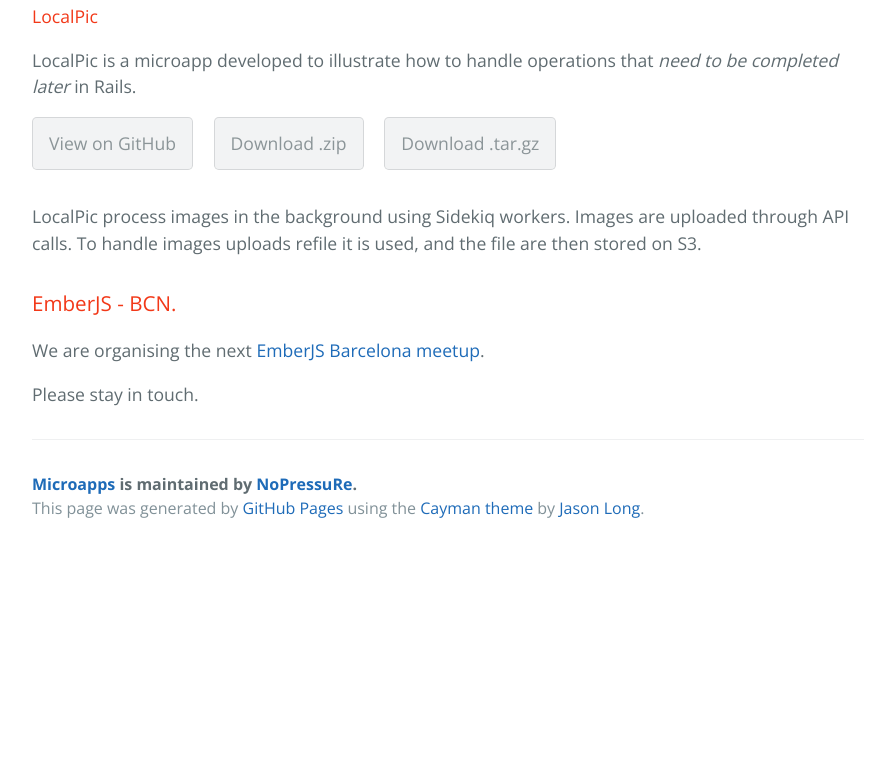
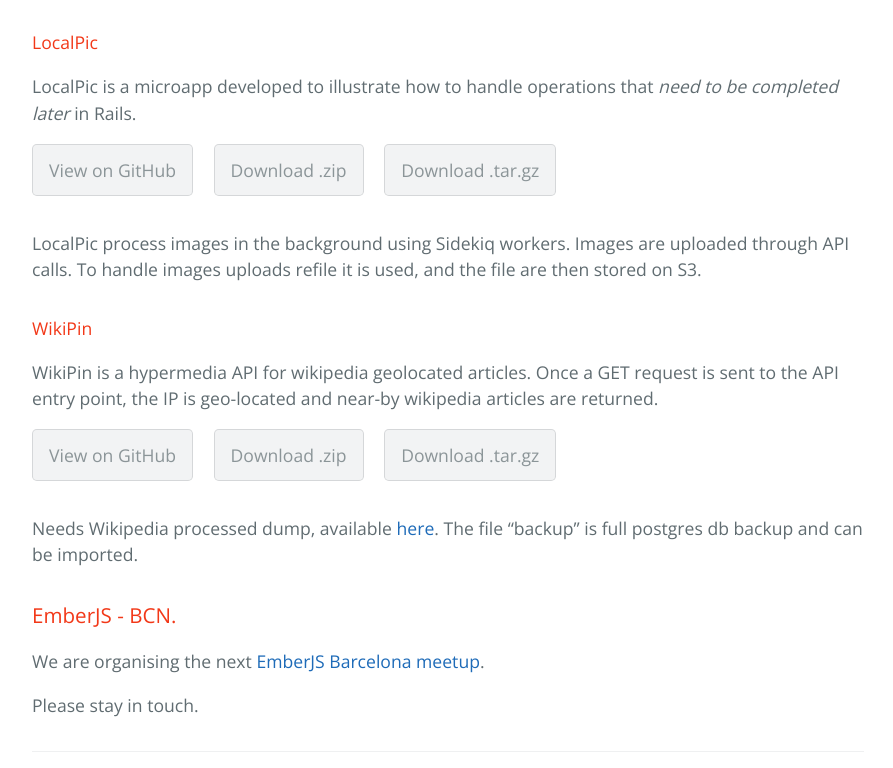
Before and after one commit to nopressurelabs/microapps, a plain HTML site: page index.html in a window 1280 px wide. Shown: the part 1447-2215 px from the top of the page, without its empty margins (192-1085 px from the left). Before the commit the page ends 1999 px from the top, so only its background shows below. Drawn offline with nearby package versions, Linux system fonts and the light colour scheme.

Commit message:
more examples

```diff
--- a/index.html
+++ b/index.html
@@ -50,6 +50,7 @@
       <ul>
         <li><a href="#wikicat">WikiCat</a></li>
         <li><a href="#localpic">LocalPic</a></li>
+        <li><a href="#wikipin">WikiPin</a></li>
       </ul>
 
       <h4 id="wikicat">WikiCat</h4>
@@ -106,6 +107,26 @@
         the file are then stored on S3.
       </p>
 
+      <h4 id="wikipin">WikiPin</h4>
+
+      <p>
+        WikiPin is a hypermedia API for wikipedia geolocated articles. Once a GET
+        request is sent to the API entry point, the IP is geo-located and near-by
+        wikipedia articles are returned.
+      </p>
+
+      <div class="colored">
+        <a href="https://github.com/hiromipaw/wikipin" class="btn">View on GitHub</a>
+        <a href="https://github.com/hiromipaw/wikipin/zipball/master" class="btn">Download .zip</a>
+        <a href="https://github.com/hiromipaw/wikipin/tarball/master" class="btn">Download .tar.gz</a>
+      </div>
+
+      <p>
+        Needs Wikipedia processed dump, available
+        <a href="www.dropbox.com/sh/pz9qrb33lx1uibr/AACe9WkYWC8iP1zbw89J4hoaa?dl=0">here</a>.
+        The file “backup” is full postgres db backup and can be imported.
+      </p>
+
       <h3>
         <a id="emberjs" class="anchor" href="#emberjs" aria-hidden="true">
         <span class="octicon octicon-link"></span></a>
```
